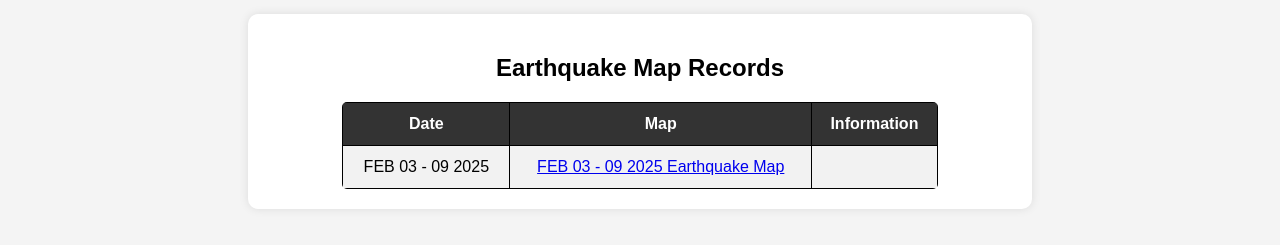
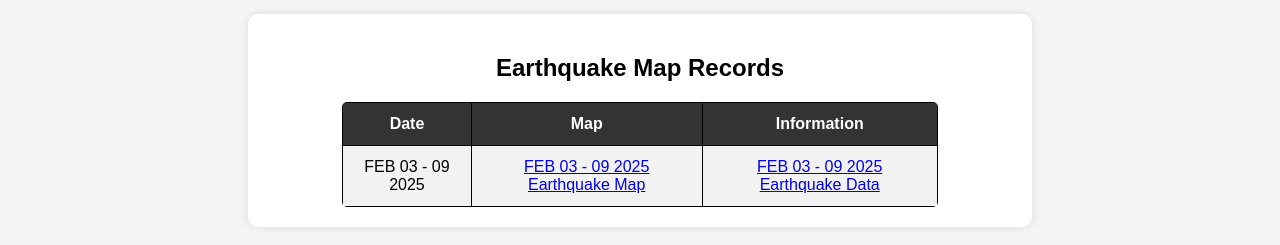
Before and after one commit to F1sh-int/Earthquake-Maps, a plain HTML site: page index.html in a window 1280 px wide. Shown: the part 203-448 px from the top of the page. Drawn offline with Linux system fonts and the light colour scheme.

Commit message:
Updated 002

```diff
--- a/index.html
+++ b/index.html
@@ -23,7 +23,7 @@
             <tr>
                 <td>FEB 03 - 09 2025</td>
                 <td><a href="Maps/FEB03TO092025.html">FEB 03 - 09 2025 Earthquake Map</a></td>
-                <td></td>
+                <td><a href="https://github.com/F1sh-int/Earthquake-Maps/blob/main/Data/FEB03TO092025.md">FEB 03 - 09 2025 Earthquake Data</a></td>
             </tr>
 
         </table>
```
